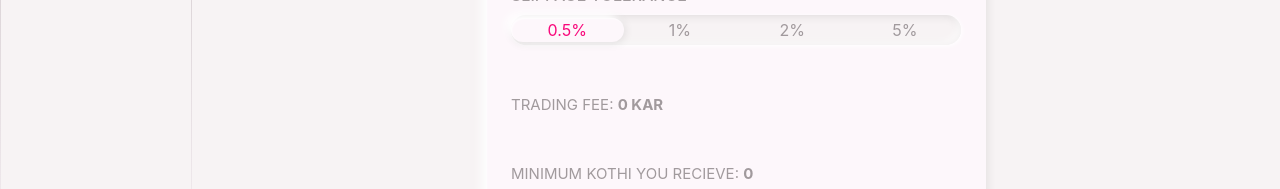
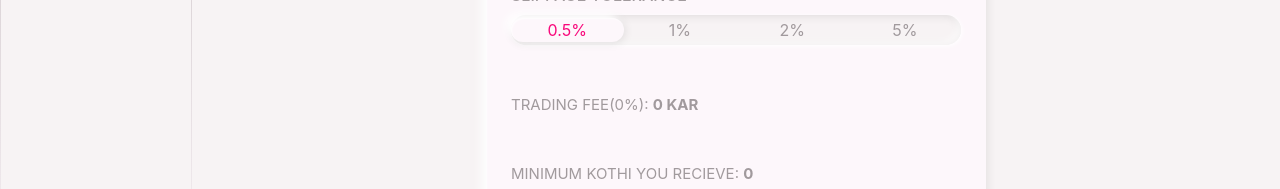
Before and after one commit to realnimish/polkadot-amm, a React (Create React App) app: page / in a window 1280 px wide. Shown: the part 582-771 px from the top of the page. Built offline with nearby package versions, Linux system fonts and the light colour scheme.

Commit message:
trading fees fetched from contract

```diff
--- a/src/components/AccountComponent.jsx
+++ b/src/components/AccountComponent.jsx
@@ -144,6 +144,12 @@ export default function AccountComponent(props) {
                       {props.holding["totalShare"]}
                     </div>
                   </div>
+                  <div className="row">
+                    <div className="attributeName">Trading Fee</div>
+                    <div className="attributeValue">
+                      {props.holding["tradingFees"] + "%"}
+                    </div>
+                  </div>
                 </div>
               </div>
             </>
--- a/src/components/ContainerComponent.jsx
+++ b/src/components/ContainerComponent.jsx
@@ -19,6 +19,7 @@ export default function ContainerComponent(props) {
   const [totalKAR, setTotalKAR] = useState(0);
   const [totalKOTHI, setTotalKOTHI] = useState(0);
   const [totalShare, setTotalShare] = useState(0);
+  const [tradingFees, setTradingFees] = useState(0);
 
   useEffect(() => {
     getHoldings();
@@ -57,6 +58,7 @@ export default function ContainerComponent(props) {
           setTotalKAR(res[0].replace(/,/g, "") / PRECISION);
           setTotalKOTHI(res[1].replace(/,/g, "") / PRECISION);
           setTotalShare(res[2].replace(/,/g, "") / PRECISION);
+          setTradingFees(res[0].replace(/,/g, "") / 10);
         })
         .catch((err) => {
           console.log("Couldn't fetch pool details :-", err);
@@ -115,7 +117,7 @@ export default function ContainerComponent(props) {
             getHoldings={() => getHoldings()}
             activeAccount={props.activeAccount}
             signer={props.signer}
-            holding={{ amountOfKAR, amountOfKOTHI }}
+            holding={{ amountOfKAR, amountOfKOTHI, tradingFees }}
           />
         )}
         {activeTab === "Provide" && (
@@ -159,6 +161,7 @@ export default function ContainerComponent(props) {
               totalShare,
               totalKAR,
               totalKOTHI,
+              tradingFees,
             }}
           />
         )}
--- a/src/components/SwapComponent.jsx
+++ b/src/components/SwapComponent.jsx
@@ -269,7 +269,7 @@ export default function SwapComponent(props) {
         </div>
       </div>
       <div className="transactionFee">
-        TRADING FEE: <b>{0.01 * amountFrom + " " + coin[0]}</b>
+        TRADING FEE({props.holding["tradingFees"] + "%"}): <b>{0.01 * amountFrom + " " + coin[0]}</b>
       </div>
       <div className="transactionFee">
         MINIMUM {coin[1]} YOU RECIEVE:{" "}
```
